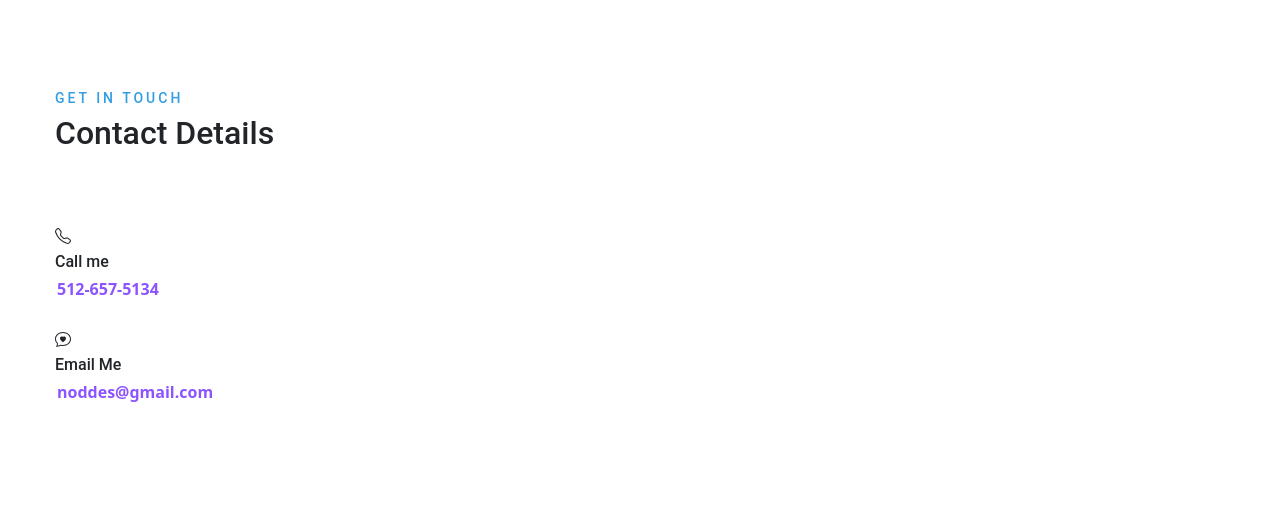
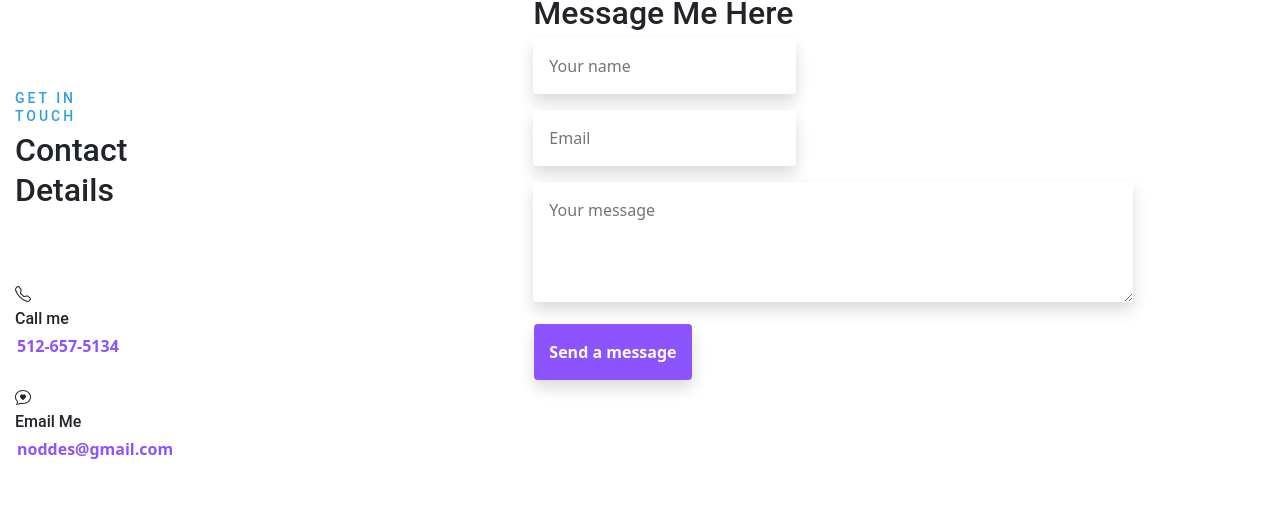
Before and after one commit to CSeddon01/cseddon_portfolio, a React (Create React App) app: page / in a window 1280 px wide. Shown: the part 1795-2306 px from the top of the page. Built offline with nearby package versions, Linux system fonts and the light colour scheme.

Commit message:
adjusted spacing on contact area

```diff
--- a/src/App.js
+++ b/src/App.js
@@ -2,11 +2,13 @@ import React from 'react';
 import Nav from './components/Nav';
 import About from './components/About';
 import Contact from './components/Contact';
+import ContactForm from './components/ContactForm';
 import Portfolio from './components/Portfolio';
 import Footer from './components/Footer';
+
 import 'bootstrap/dist/css/bootstrap.min.css';
 import './index.css';
-import ContactForm from './components/ContactForm';
+
 
 export default function App() {
 
@@ -14,16 +16,18 @@ export default function App() {
     <>
     <body>
        <
-        Nav / >
+         Nav / >
         <
         About / >
-      </body>
+    </body>
         <
         Portfolio / >
+    <div className="flex-row space-between">
         <
         Contact / >
         <
-        ContactForm />
+        ContactForm / >
+      </div>
         <
         Footer / >
 
--- a/src/components/Contact.js
+++ b/src/components/Contact.js
@@ -1,13 +1,13 @@
 import React from 'react';
 import { Telephone, ChatHeart } from 'react-bootstrap-icons';
 
+
 export default function Contact() {
   return (
-    <>
-      <section className="contact-area bg_color">
-        <div className="container">
-          <div className="row">
-            <div className="col-lg-5 col-md-12">
+    <section className="contact-area bg_color ">
+      <div className="container ">
+        <div className="">
+          <div className="col-lg-7 col-md-12">
             <div className=" get_info">
               <div className="section_title_two">
                 <h6>Get in Touch</h6>
@@ -32,6 +32,5 @@ export default function Contact() {
         </div>
       </div>
     </section>
-    </>
   );
 };
--- a/src/index.css
+++ b/src/index.css
@@ -169,6 +169,7 @@ textarea {
 .flex-row {
   display: flex;
   flex-wrap: wrap;
+  flex-direction: row;
 }
 
 .space-between {
```
Lines whose indentation alone changed are shown as unchanged.
